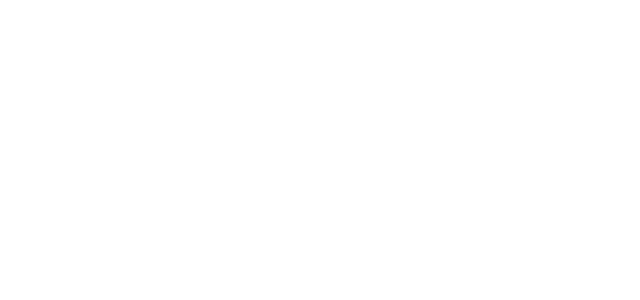
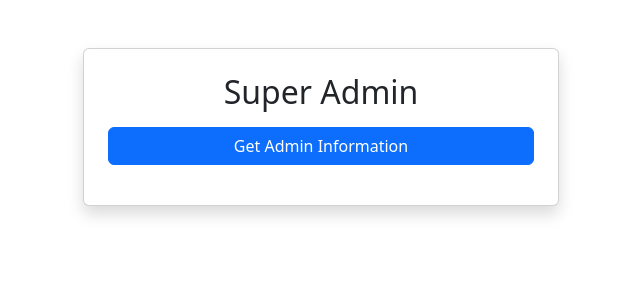
Before and after one commit to jacobmenard/atomxplor, a React (Vite) app in the folder web/: page /Admin in a window 1280 px wide. Before the commit this address had no page. Shown: the top 300 px of the page, without its empty margins (319-959 px from the left). Built offline with nearby package versions, Linux system fonts and the light colour scheme; sample sign-in values are in the browser's storage.

Commit message:
refactor

```diff
--- a/web/src/App.jsx
+++ b/web/src/App.jsx
@@ -6,6 +6,7 @@
 import Index from "./components";
 import Public from "./pages/Public";
 import Question from "./components/Question";
+import SuperAdmin from "./pages/SuperAdmin";
 
 function App() {
   return (
@@ -19,6 +20,7 @@
           <Route path="questions" element={<Question />} />
         </Route>
         <Route path="/public" element={<Public />} />
+        <Route path="/Admin" element={<SuperAdmin />} />
       </Routes>
     </>
   );
--- a/web/src/components/Index.jsx
+++ b/web/src/components/Index.jsx
@@ -1,52 +1,57 @@
-import React, { useState, useEffect } from "react";
+import { useState, useEffect } from "react";
 import { useNavigate } from "react-router-dom";
 
-const Index = () => {
-  const [user, setUser] = useState({});
+function Index() {
+  const [name, setName] = useState("");
+  const [message, setMessage] = useState("");
   const [error, setError] = useState("");
-  const [message, setMessage] = useState("");
   const [isLoading, setIsLoading] = useState(true);
   const [showModal, setShowModal] = useState(false);
+
   const navigate = useNavigate();
+  const API_END_POINT = "http://127.0.0.1:8000/api/";
+
+  const authToken = localStorage.getItem("authToken");
 
   useEffect(() => {
-    const fetchUser = async () => {
-      const authToken = localStorage.getItem("authToken");
-      const userId = localStorage.getItem("userId");
-
-      if (!authToken || !userId) {
-        setError("Authentication token or user ID not found.");
+    if (!authToken) {
+      setError("Authentication token not found.");
       navigate("/");
       return;
     }
 
+    const fetchUser = async () => {
       try {
-        const response = await fetch(
-          `http://127.0.0.1:8000/api/user-profile/${userId}`,
-          {
+        const response = await fetch(API_END_POINT + "user", {
           method: "GET",
           headers: {
             "Content-Type": "application/json",
+            Accept: "application/json",
             Authorization: `Bearer ${authToken}`,
           },
-          }
-        );
-
-        if (!response.ok) throw new Error("Failed to fetch user credentials.");
+        });
 
         const data = await response.json();
-        setUser(data.user || {});
+
+        if (!response.ok) {
+          setError(data.message || "Failed to fetch user data");
+          setIsLoading(false);
+          return;
+        }
+
+        // Same style as SuperAdmin
+        setName(data.name || "");
         setMessage(data.message || "");
+
         setTimeout(() => setIsLoading(false), 600);
       } catch (err) {
-        console.error("Fetch user error:", err);
-        setError(err.message);
+        setError("Error fetching user data",err);
         setIsLoading(false);
       }
     };
 
     fetchUser();
-  }, [navigate]);
+  }, [authToken, navigate]);
 
   const handleStartNow = () => {
     setShowModal(false);
@@ -59,9 +64,9 @@
         {message && <h5 className="text-success mb-3">{message}</h5>}
 
         {isLoading ? (
-          <h5>Loading user data...</h5>
+          <h5>Welcome back, ....</h5>
         ) : (
-          <h2>Welcome back, {user?.username || "User"}!</h2>
+          <h2>Welcome back, {name || "User"}!</h2>
         )}
 
         <div className="d-flex flex-row gap-2 mt-3 flex-wrap">
@@ -96,7 +101,6 @@
             </button>
           </div>
         </div>
-
 
         {showModal && (
           <div
@@ -148,6 +152,6 @@
       </div>
     </div>
   );
-};
+}
 
 export default Index;
--- /dev/null
+++ b/web/src/pages/SuperAdmin.jsx
@@ -0,0 +1,81 @@
+import { useState, useEffect } from "react";
+import { useNavigate } from "react-router-dom";
+
+function SuperAdmin() {
+  const [name, setName] = useState("");
+  const [email, setEmail] = useState("");
+  const [message, setMessage] = useState("");
+
+  const navigate = useNavigate();
+  const API_END_POINT = "http://localhost:8000/api/";
+  const authToken = localStorage.getItem("authToken");
+
+  useEffect(() => {
+    if (!authToken) {
+      setMessage("No authentication token found.");
+      navigate("/");
+    }
+  }, [authToken, navigate]);
+
+  const getAdminInformation = async (e) => {
+    e.preventDefault();
+    setMessage("");
+
+    try {
+      const response = await fetch(API_END_POINT + "user", {
+        method: "GET",
+        headers: {
+          "Content-Type": "application/json",
+          Accept: "application/json",
+          Authorization: `Bearer ${authToken}`,
+        },
+      });
+
+      const data = await response.json();
+
+      if (!response.ok) {
+        setMessage(data.message || "Unsuccessful fetching data");
+        return;
+      }
+
+      setName(data.name || "");
+      setEmail(data.email || "");
+
+      setMessage("Fetch User Successfully");
+    } catch (error) {
+      setMessage("Error fetching data",error);
+    }
+  };
+
+  return (
+    <div className="container mt-5" style={{ maxWidth: "500px" }}>
+      <div className="card shadow p-4">
+        <h2 className="text-center mb-3">Super Admin</h2>
+
+        <button className="btn btn-primary w-100 mb-3" onClick={getAdminInformation}>
+          Get Admin Information
+        </button>
+
+        {message && (
+          <div className="alert alert-info text-center" role="alert">
+            {message}
+          </div>
+        )}
+
+        {name && (
+          <div className="mb-2">
+            <strong>Name:</strong> {name}
+          </div>
+        )}
+
+        {email && (
+          <div className="mb-2">
+            <strong>Email:</strong> {email}
+          </div>
+        )}
+      </div>
+    </div>
+  );
+}
+
+export default SuperAdmin;
```
Also changed, not shown: 1 other file (tests, documents, lock files or other folders). Lines whose indentation alone changed are shown as unchanged.
